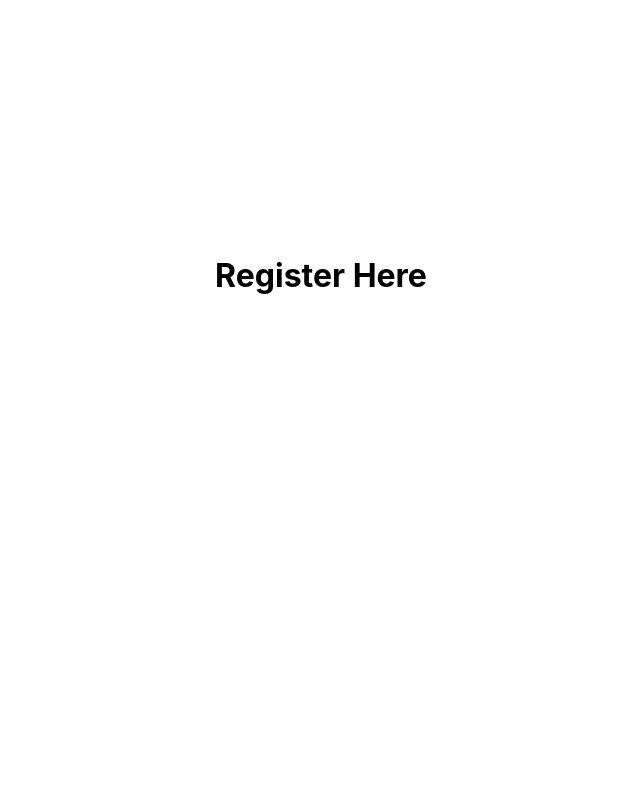
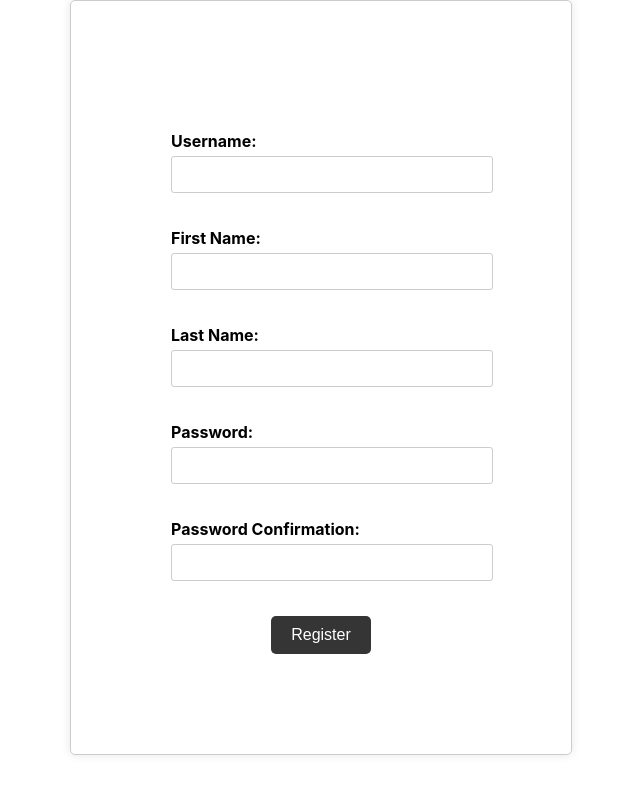
Before and after one commit to ernestorendon/InfiniFit, a React (Create React App) app in the folder app/: page /register in a window 1280 px wide. Shown: the top 794 px of the page, without its empty margins (319-959 px from the left). Built offline with nearby package versions, Linux system fonts and the light colour scheme.

Commit message:
Add page and prelim functionality for user registration

```diff
--- a/app/src/App.js
+++ b/app/src/App.js
@@ -2,13 +2,14 @@ import React from 'react';
 import { BrowserRouter as Router, Routes, Route } from 'react-router-dom';
 import Home from './Home';
 import Registration from './Registration';
+import RegistrationForm from './RegistrationForm';
 
 function App() {
   return (
     <Router>
       <Routes>
         <Route path="/" element={<Home />} />
-        <Route path="/register" element={<Registration />} />
+        <Route path="/register" element={<RegistrationForm />} />
       </Routes>
     </Router>
   );
--- a/app/src/Home.css
+++ b/app/src/Home.css
@@ -10,6 +10,7 @@
 }
 
 .sign-up-button {
+  align-items: center;
   font-size: 1em;
   padding: 10px 20px;
   background-color: #353535; /* change to your preferred button color */
--- /dev/null
+++ b/app/src/RegistrationForm.css
@@ -0,0 +1,46 @@
+/* RegistrationForm.css */
+
+
+.registration-form {
+    text-align: center;
+    width: 300px;
+    margin: 0 auto;
+    padding: 100px;
+    border: 1px solid #ccc;
+    border-radius: 5px;
+    box-shadow: 0 0 10px rgba(0, 0, 0, 0.1);
+  }
+
+  .form-group {
+    margin: 30px 0;
+  }
+
+  label {
+    text-align: left;
+    display: block;
+    font-weight: bold;
+  }
+
+  input {
+
+    width: 100%;
+    padding: 10px;
+    margin: 5px 0;
+    border: 1px solid #ccc;
+    border-radius: 3px;
+  }
+  button {
+
+    font-size: 1em;
+    padding: 10px 20px;
+    background-color: #353535; /* change to your preferred button color */
+    color: white;
+    border: none;
+    border-radius: 5px;
+    cursor: pointer;
+    transition: background-color 0.3s;
+  }
+
+  button:hover {
+    background-color: #767676;
+  }
--- /dev/null
+++ b/app/src/RegistrationForm.js
@@ -0,0 +1,87 @@
+import React, { useState } from 'react';
+import './RegistrationForm.css'; // Import the CSS file
+
+const RegistrationForm = () => {
+  const [formData, setFormData] = useState({
+    username: '',
+    firstName: '',
+    lastName: '',
+    password: '',
+    confirmPassword: '',
+  });
+
+  const handleChange = (e) => {
+    const { name, value } = e.target;
+    setFormData({ ...formData, [name]: value });
+  };
+
+  const handleSubmit = (e) => {
+    e.preventDefault();
+    if (formData.password !== formData.confirmPassword) {
+      alert('Password and confirmation do not match.');
+    } else {
+      console.log('Form data submitted:', formData);
+    }
+  };
+
+  return (
+    <div className="registration-form">
+      {/* <h1>Registration Form</h1> */}
+      <form onSubmit={handleSubmit}>
+        <div className="form-group">
+          <label>Username:</label>
+          <input
+            type="text"
+            name="username"
+            value={formData.username}
+            onChange={handleChange}
+            required
+          />
+        </div>
+        <div className="form-group">
+          <label>First Name:</label>
+          <input
+            type="text"
+            name="firstName"
+            value={formData.firstName}
+            onChange={handleChange}
+            required
+          />
+        </div>
+        <div className="form-group">
+          <label>Last Name:</label>
+          <input
+            type="text"
+            name="lastName"
+            value={formData.lastName}
+            onChange={handleChange}
+            required
+          />
+        </div>
+        <div className="form-group">
+          <label>Password:</label>
+          <input
+            type="password"
+            name="password"
+            value={formData.password}
+            onChange={handleChange}
+            required
+          />
+        </div>
+        <div className="form-group">
+          <label>Password Confirmation:</label>
+          <input
+            type="password"
+            name="confirmPassword"
+            value={formData.confirmPassword}
+            onChange={handleChange}
+            required
+          />
+        </div>
+        <button type="submit">Register</button>
+      </form>
+    </div>
+  );
+};
+
+export default RegistrationForm;
```
